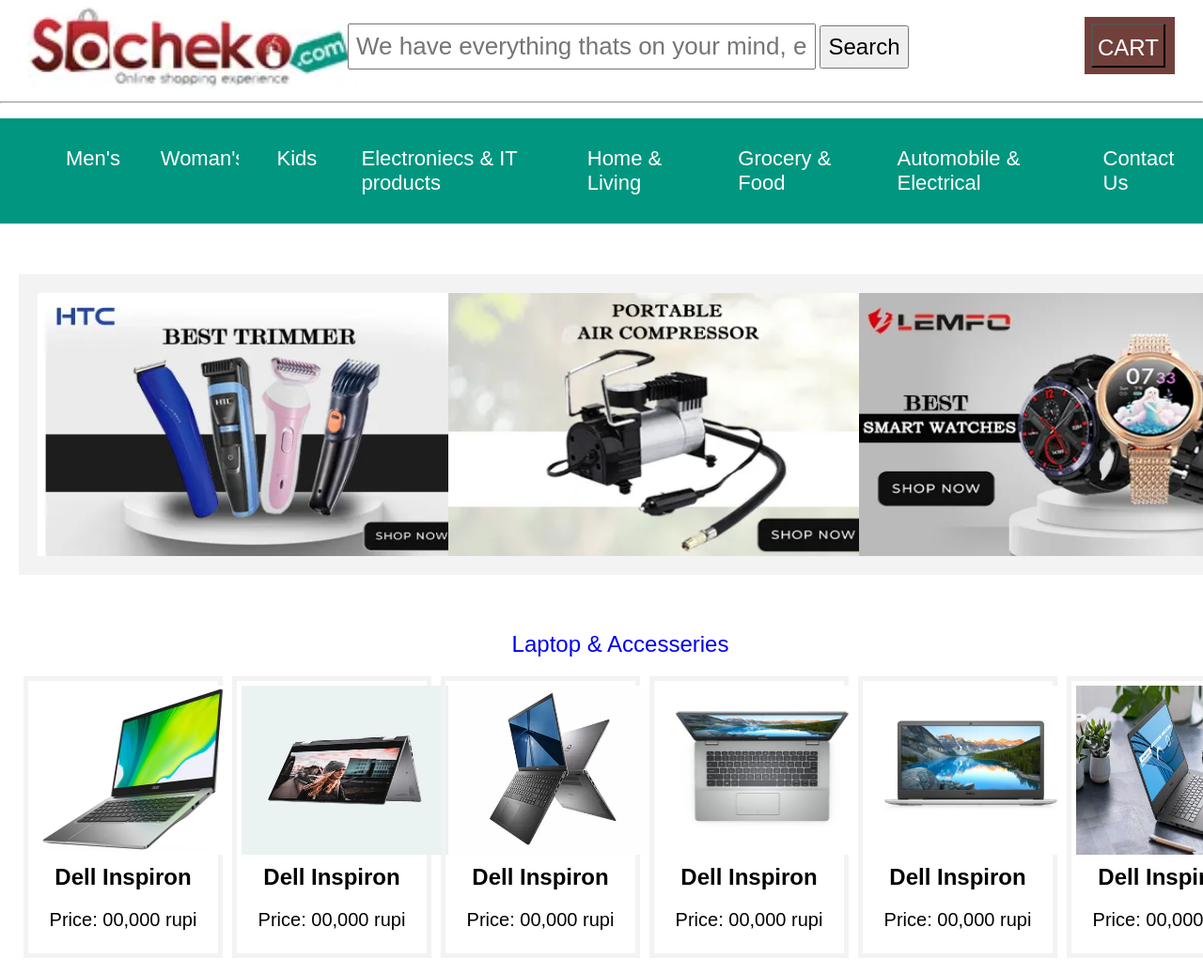
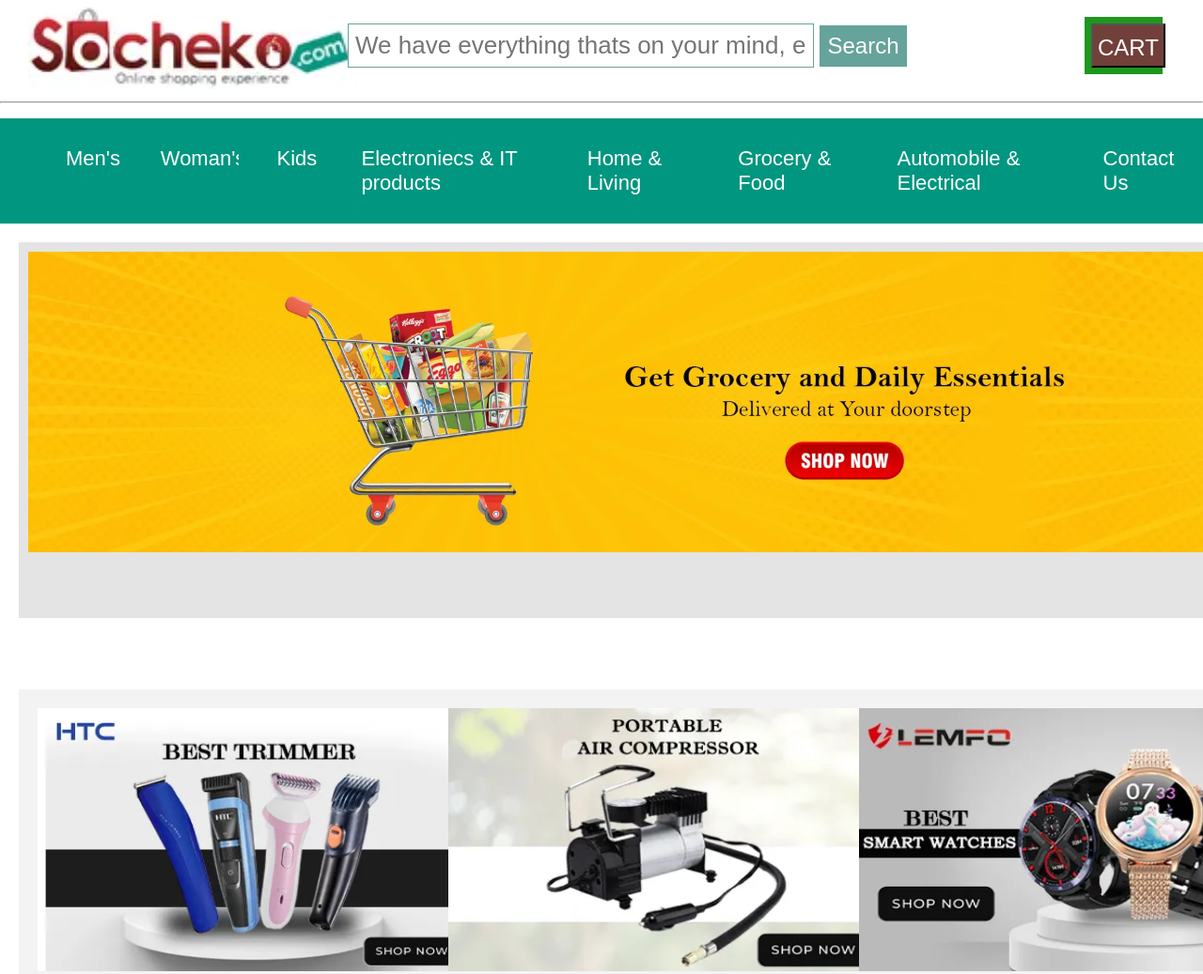
Before and after one commit to mehedih99/Socheko, a plain HTML site: page index.html in a window 1280 px wide. Shown: the top 1037 px of the page at 94% size. Drawn offline with Linux system fonts and the light colour scheme.

Commit message:
final push

```diff
--- a/assets/css/style.css
+++ b/assets/css/style.css
@@ -21,7 +21,7 @@
     padding:7px;
     margin-top: 25px;
     margin-left: 20px;
-
+    border: 1px solid #66a39a;;
     width: 75%;
     margin-right: 0px;
 }
@@ -30,6 +30,10 @@
     font-size: 24px;
     margin-left: 0px;
     padding: 7px;
+    color: white;
+    margin: 2px;
+    background-color:#66a39a;
+    border: 1px solid #66a39a;;
 }
 .header2{
     width: 50%;
@@ -43,10 +47,10 @@
 }
 .cart {
     padding: 7px;
-    width: 32%;
+    width:auto;
     margin: 9px;
     margin-left: 164px;
-    background-color:#72403A ;
+    background-color:#1e971e ;
 }
 .cart button{
     font-size: 24px;
@@ -83,6 +87,20 @@
     border-radius: 20%;
 }
 /* ================menu finished============== */
+/* =================slider=============== */
+.slidebox{
+    width: 100%;
+    height: 380px;
+    background-color: #E4E4E4;
+    margin: 20px;
+}
+.slider{
+    width: 100%;
+
+}
+.slider img{
+    width: 100%;
+}
 /* ================Section1================= */
 .section1{
     width: 100%;
@@ -94,7 +112,7 @@
 }
 .secitem{
     width: 31%;
-    background-color: rgb(25, 32, 46);
+
     margin: 20px;
 }
 .secitem img{
--- a/index.html
+++ b/index.html
@@ -47,6 +47,12 @@
         <!--=======================Menu Finised=================== -->
 
         <!--- ======================Slider======================-->
+        <section class="slidebox">
+            <div class="slider">
+                <img src="assets/img/slider/slider1.webp"/>
+            </div>
+        </section>
+        <br/>
         <!-- ================================================= -->
         <!-- ======================section1====================== -->
         <br/>
@@ -186,6 +192,15 @@
                 </div>
             </div>
         </section>
+
+                <!--- ======================Slider======================-->
+                <section class="slidebox">
+                    <div class="slider">
+                        <img src="assets/img/slider/slider2.webp"/>
+                    </div>
+                </section>
+                <br/>
+                <!-- ================================================= -->
 
 
                 <!-- ======================section2====================== -->
@@ -338,7 +353,16 @@
             </div>
         </section>
         <br/>
-                <!-- ======================section1====================== -->
+
+                    <!--- ======================Slider======================-->
+        <section class="slidebox">
+            <div class="slider">
+                <img src="assets/img/slider/slider3.webp"/>
+            </div>
+        </section>
+        <br/>
+        <!-- ================================================= -->
+                <!-- ======================section3====================== -->
                 <section class="section1">
                     <div class="secitems">
                         <div class="secitem">
@@ -352,7 +376,7 @@
                         </div>
                     </div>
                 </section>
-                    <!-- ===================section1 finished================== -->
+                    <!-- ===================section3 finished================== -->
 
         <!-- ==============Grocry & Daily Essentials ======================== -->
 
@@ -481,7 +505,14 @@
 
 
 
-
+                            <!--- ======================Slider======================-->
+            <section class="slidebox">
+                <div class="slider">
+                    <img src="assets/img/slider/slider4.webp"/>
+                </div>
+            </section>
+            <br/>
+        <!-- ================================================= -->
                 <!-- ======================section4====================== -->
                 <section class="section2">
                     <div class="secitems2">
```
